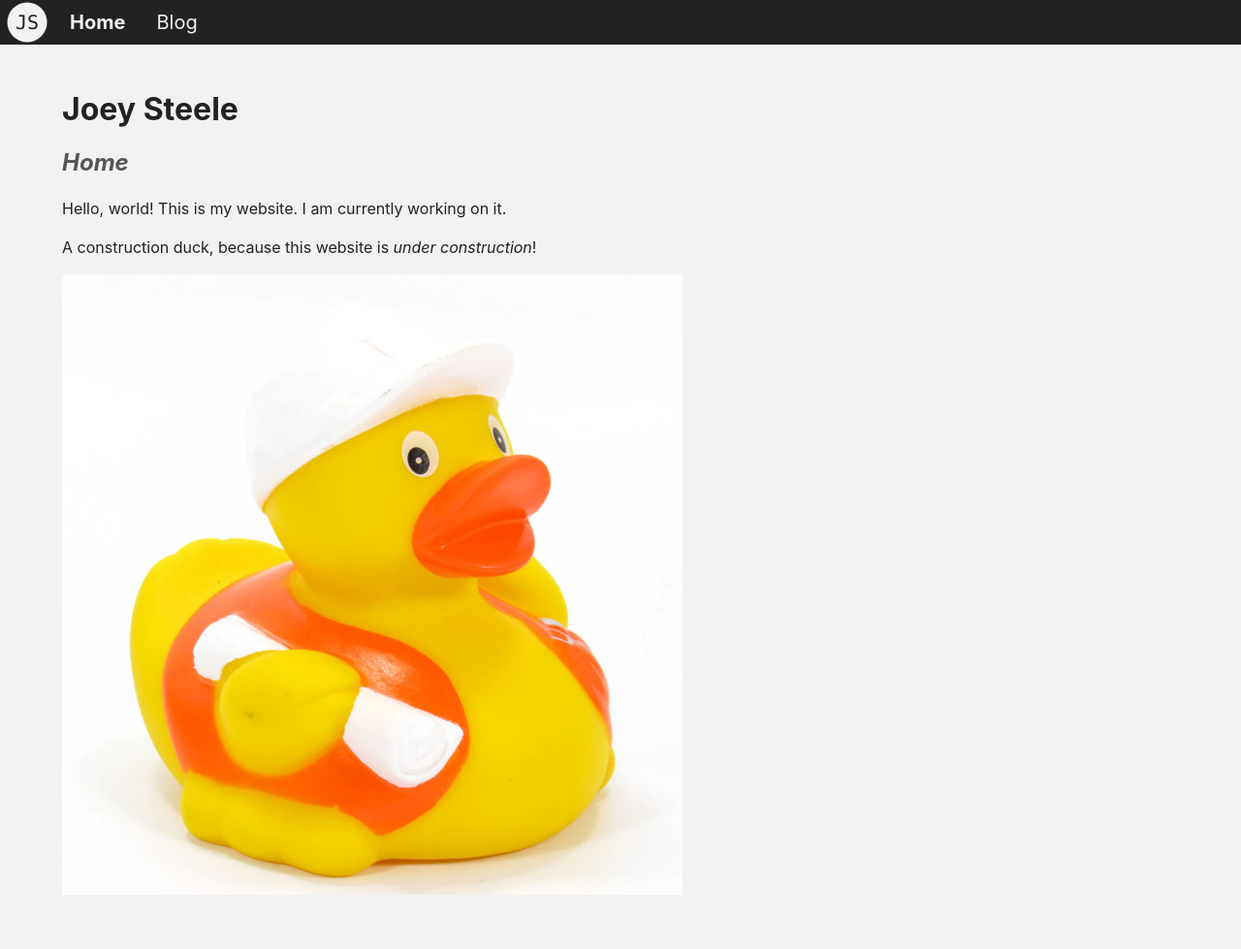
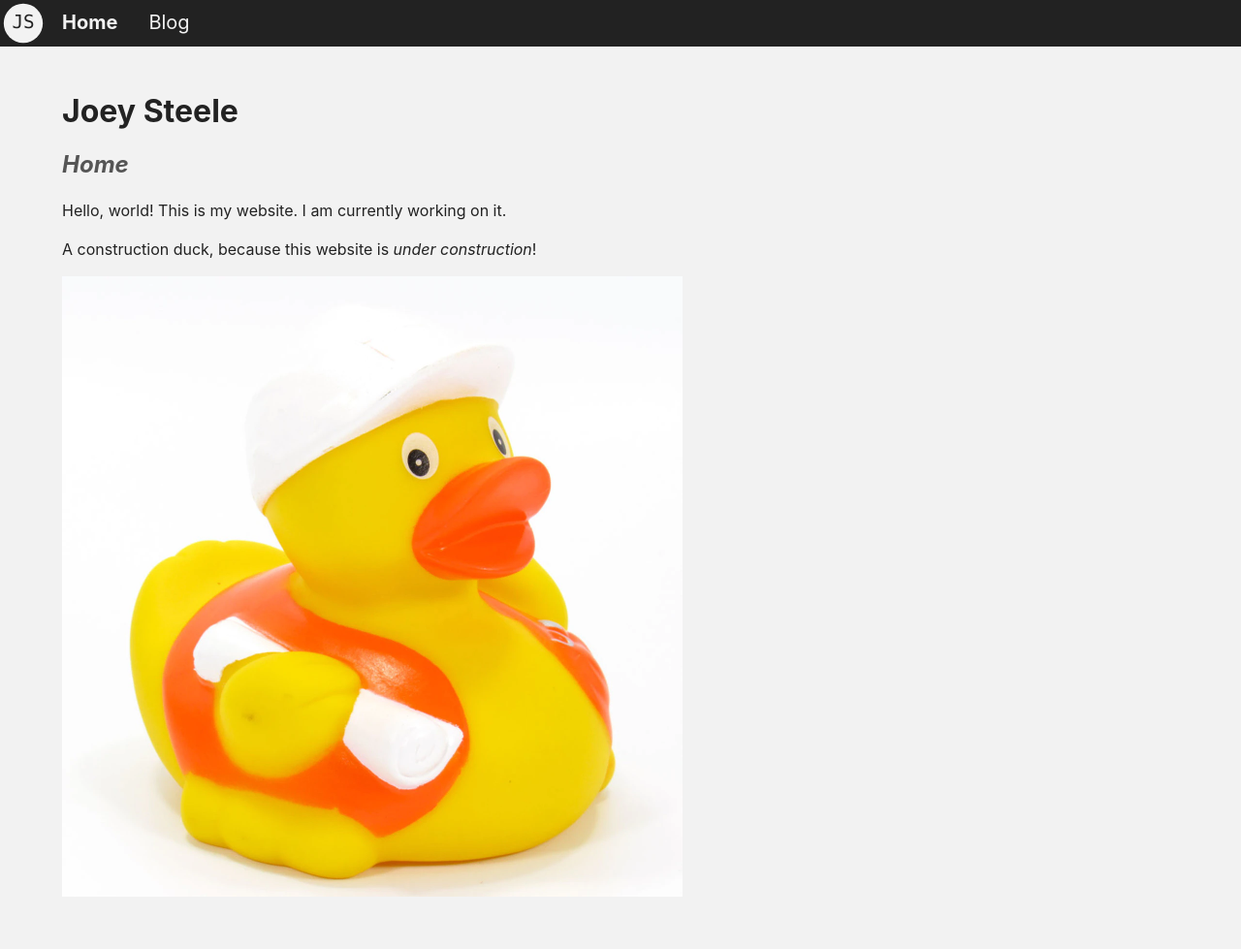
Before and after one commit to joeysteele2001/joeysteele2001.github.io, a Jekyll site: the page built from index.md, in a window 1280 px wide. Shown: the whole page at 97% size. Built offline with Jekyll 4.4.1, drawn with Linux system fonts in a browser that asks for light colours.

Commit message:
Convert JS logo to inline SVG

```diff
--- /dev/null
+++ b/_includes/logo.html
@@ -0,0 +1,4 @@
+<svg class="logo" viewbox="0 0 100 100">
+    <circle cx="50%" cy="50%" r="42%" />
+    <text x="50%" y="50%" text-anchor="middle" dominant-baseline="middle">JS</text>
+</svg>
--- a/_layouts/default.html
+++ b/_layouts/default.html
@@ -31,7 +31,7 @@
 
 <body>
     <nav class="nav-top">
-        <div class="logo">JS</div>
+        {% include logo.html %}
         {% for item in site.data.navigation %}
         <div class="nav-link">
         <a href="{{ item.link }}" {% if page.url==item.link %}class="current-page" {% endif %}>
--- a/_sass/main.scss
+++ b/_sass/main.scss
@@ -97,10 +97,16 @@
     .logo {
         user-select: none;
         font-family: $logo-fonts;
-        background-color: var(--background-color);
-        color: var(--text-color);
-        clip-path: circle(40%);
+        height: 3rem;
 
+        circle {
+            fill: var(--background-color);
+        }
+
+        text {
+            fill: var(--text-color);
+            font-size: 200%;
+        }
     }
 }
 
```
